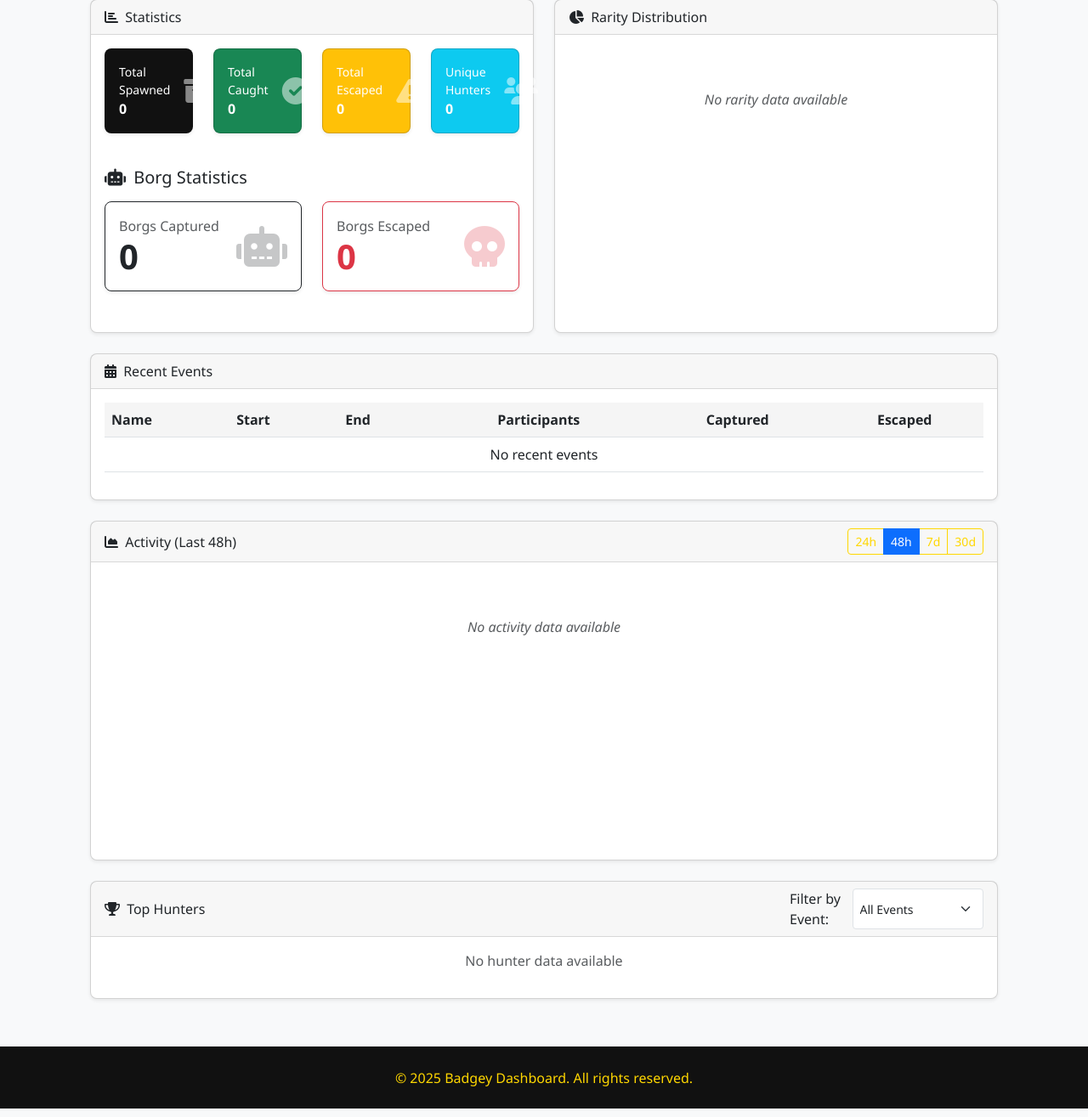
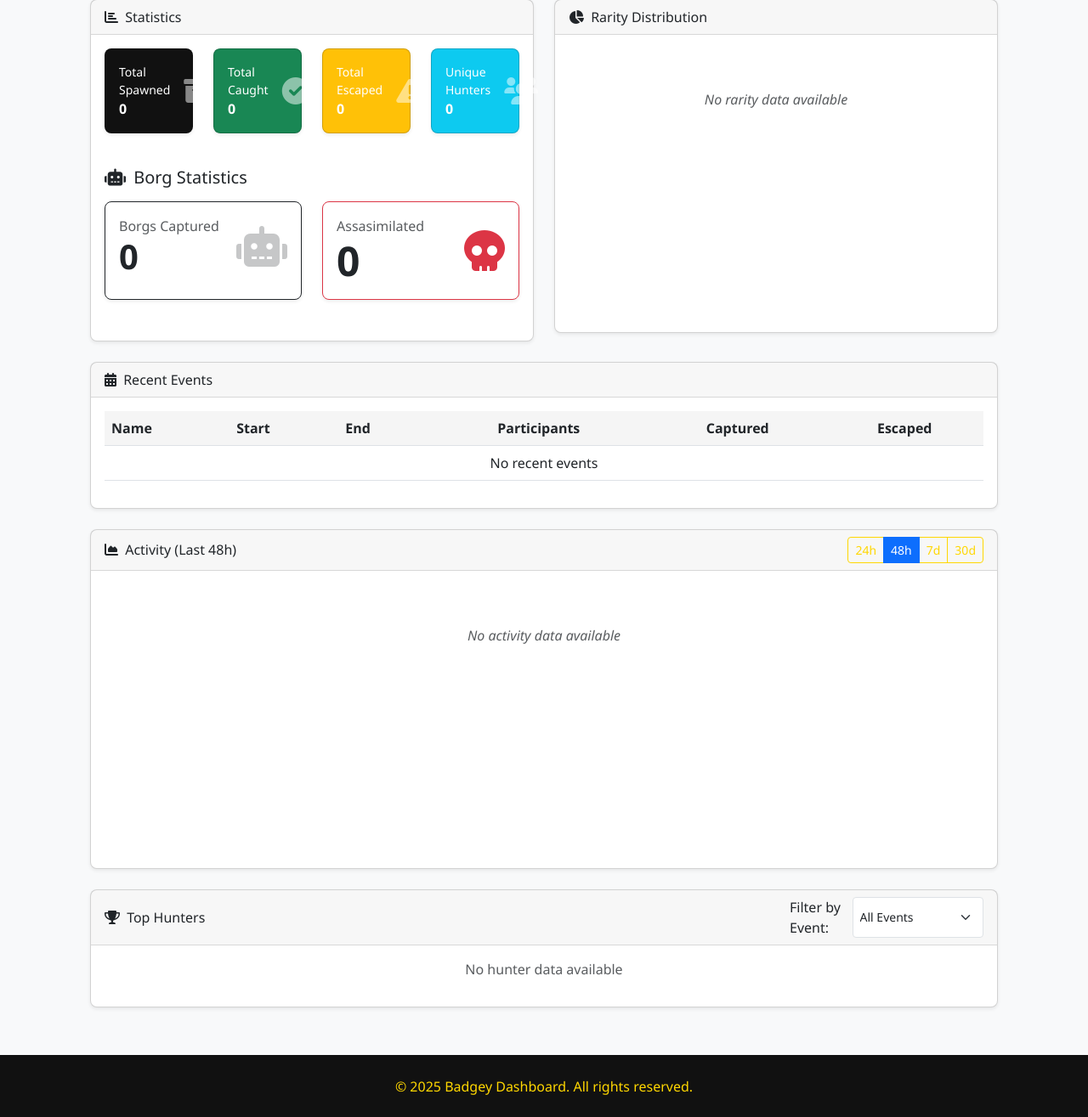
Before and after one commit to KJoshO0611/badgey-dashboard, a Python web app: template templates/analytics/tribbles.html in a window 1280 px wide. Shown: the part 226-1541 px from the top of the page at 85% size. Run offline with Jinja, Linux system fonts and the light colour scheme; the template is opened without the code that fills it, so the values that code supplies are empty; some libraries are stand-ins or nearby versions.

Commit message:
updated borg query to use neq columns

```diff
--- a/templates/analytics/tribbles.html
+++ b/templates/analytics/tribbles.html
@@ -27,7 +27,7 @@
                                     <div class="d-flex justify-content-between align-items-center">
                                         <div class="me-3">
                                             <div class="text-white-75 small">Total Spawned</div>
-                                            <div class="text-lg fw-bold">{{ stats.total_drops|default(0) }}</div>
+                                            <div class="text-lg fw-bold">{{ stats.total_spawned|default(0) }}</div>
                                         </div>
                                         <i class="fas fa-archive fa-2x text-white-50"></i>
                                     </div>
@@ -96,14 +96,12 @@
                             </div>
                             <div class="col-md-6 mb-3">
                                 <div class="card border-danger h-100">
-                                    <div class="card-body">
-                                        <div class="d-flex justify-content-between align-items-center">
-                                            <div class="me-3">
-                                                <div class="text-muted">Borgs Escaped</div>
-                                                <div class="display-6 fw-bold text-danger">{{ stats.borg_escaped|default(0) }}</div>
-                                            </div>
-                                            <i class="fas fa-skull fa-3x text-danger opacity-25"></i>
+                                    <div class="card-body d-flex align-items-center justify-content-between">
+                                        <div>
+                                            <div class="text-muted">Assasimilated</div>
+                                            <div class="display-5 fw-bold">{{ stats.borg_escaped|default(0) }}</div>
                                         </div>
+                                        <i class="fas fa-skull fa-3x text-danger"></i>
                                     </div>
                                 </div>
                             </div>
@@ -237,7 +235,7 @@
                                     <td><strong>{{ hunter.username }}</strong></td>
                                     <td class="text-center text-primary">{{ hunter.tribbles_caught }}</td>
                                     <td class="text-center text-dark">{{ hunter.borgs_caught }}</td>
-                                    <td class="text-center text-danger">{{ hunter.borgs_escaped }}</td>
+                                    <td class="text-center text-danger">{{ hunter.borgs_defeated }}</td>
                                     <td class="text-center text-success">{{ hunter.score }}</td>
                                 </tr>
                                 {% endfor %}
```
Also changed, not shown: routes/analytics.py (+34 -34 lines).
